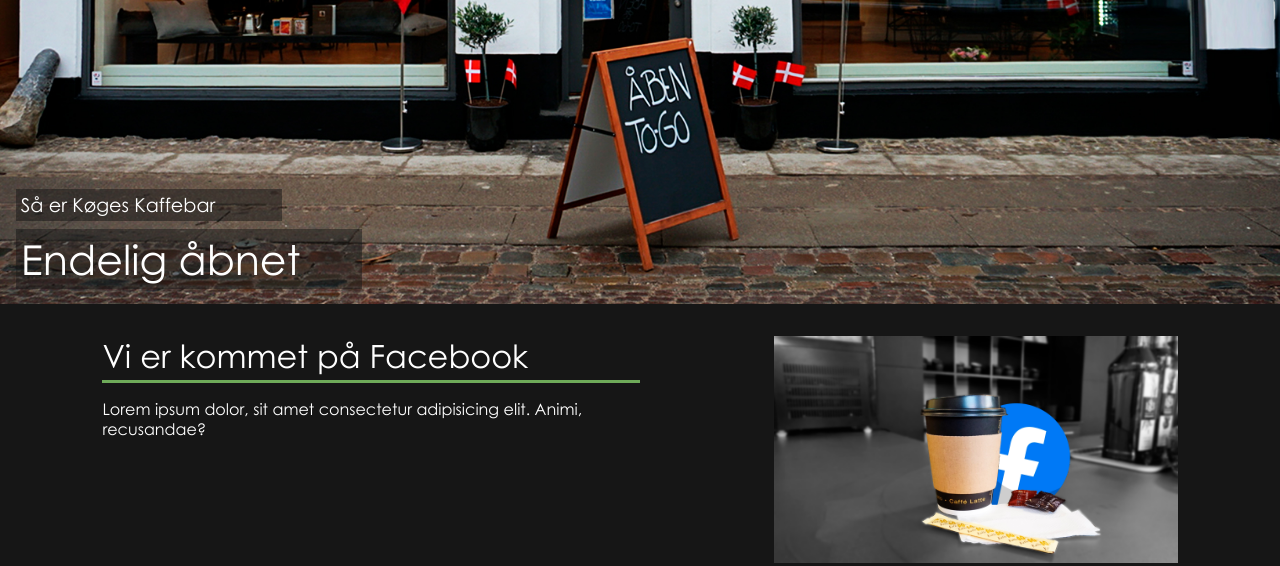
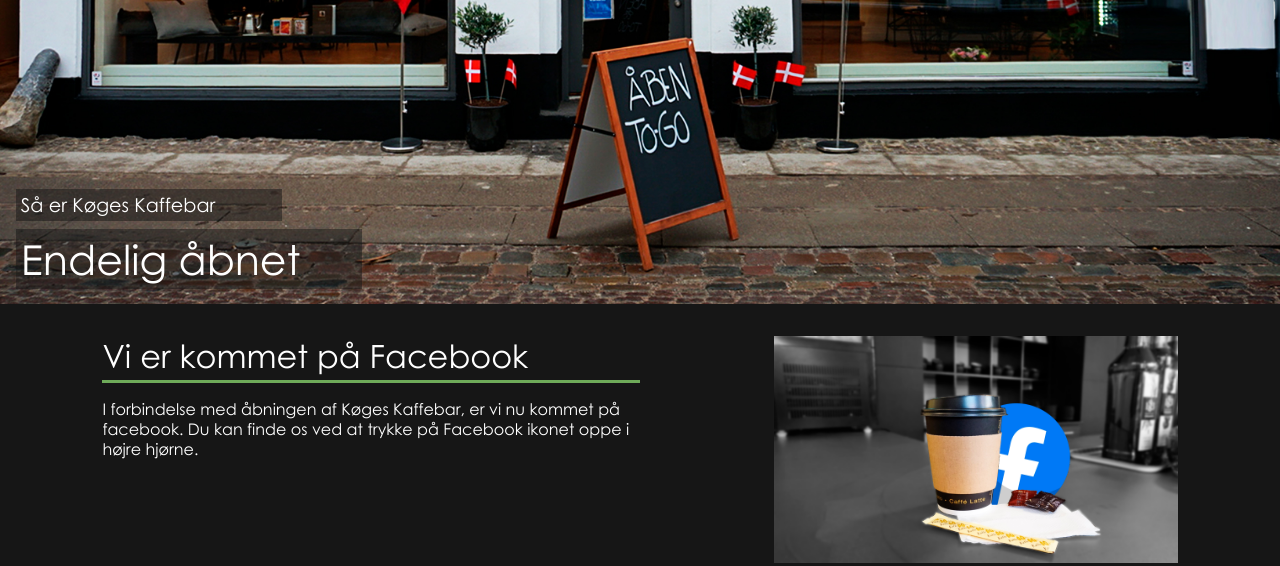
Before and after one commit to Hjorthex/Koegeskaffebar, a plain HTML site: page news.html in a window 1280 px wide. Shown: the part 355-921 px from the top of the page. Drawn offline with Linux system fonts and the light colour scheme.

Commit message:
Facebook tekst

```diff
--- a/news.html
+++ b/news.html
@@ -63,7 +63,7 @@
 
     <section class="news">
         <h2 class="news__heading">Vi er kommet på Facebook</h2>
-        <p class="news__text">Lorem ipsum dolor, sit amet consectetur adipisicing elit. Animi, recusandae?</p>
+        <p class="news__text">I forbindelse med åbningen af Køges Kaffebar, er vi nu kommet på facebook. Du kan finde os ved at trykke på Facebook ikonet oppe i højre hjørne.</p>
         <img class="news__image" src="./gallery/onfacebook.jpg" alt="facebook coffee">
     </section>
 
```
